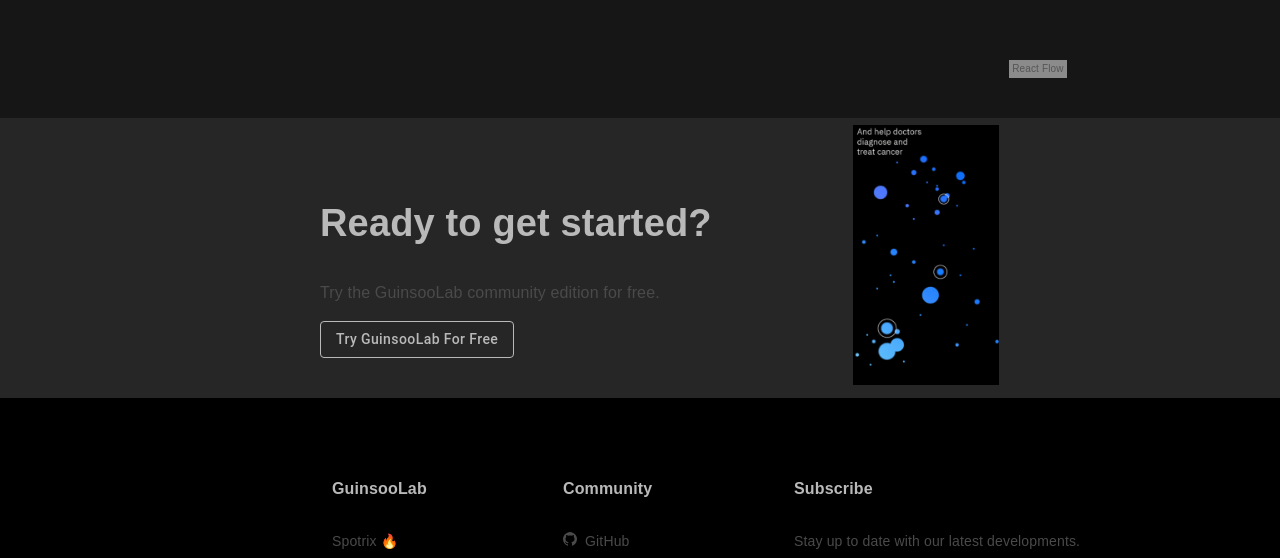
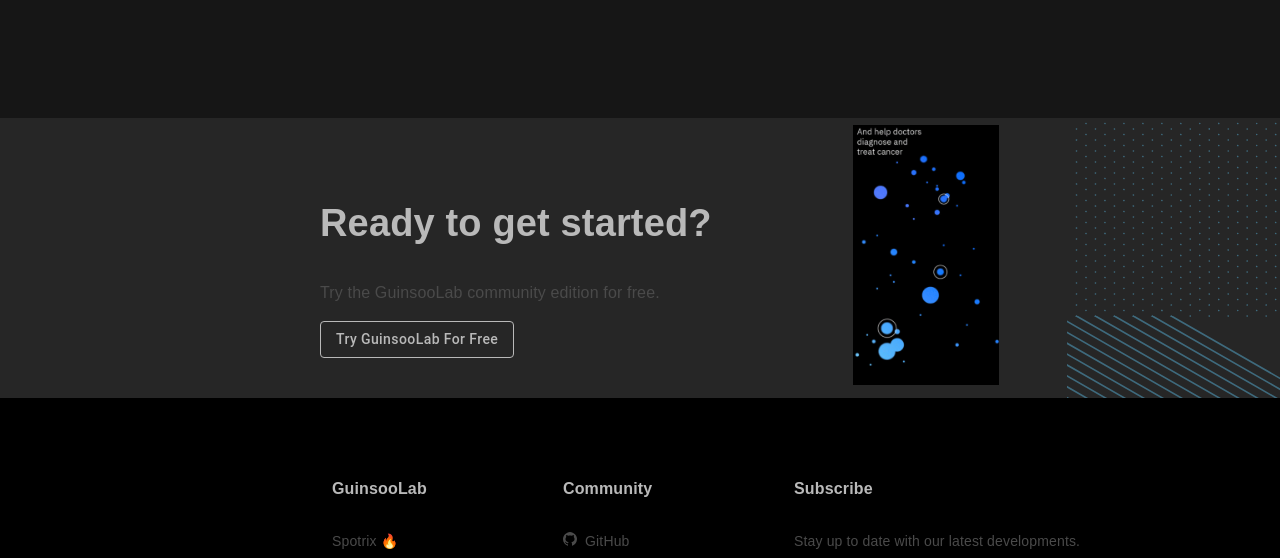
Before and after one commit to GuinsooLab/glab, a React (Create React App) app: page /#/app/home in a window 1280 px wide. Shown: the part 2917-3475 px from the top of the page. Built offline with nearby package versions, Linux system fonts and the light colour scheme.

Commit message:
fix feature 1 2 3 height

```diff
--- a/src/components/Svg/ActionFeature.js
+++ b/src/components/Svg/ActionFeature.js
@@ -33,6 +33,11 @@
       borderColor: "white",
     }
   },
+  rightPart: {
+    height: "35vh",
+    backgroundImage: 'url(' + require('../../images/hero-right.svg') + ')',
+    backgroundRepeat: "no-repeat",
+  }
 }));
 
 export default function ActionFeature() {
@@ -55,7 +60,7 @@
         <Grid item xs={2}>
           <img src={EBook} height={260} alt="ebook-for-GuinsooLab"/>
         </Grid>
-        <Grid item xs={2} />
+        <Grid item xs={2} className={classes.rightPart} />
       </Grid>
     </div>
   );
--- a/src/pages/home/components/Feature4.js
+++ b/src/pages/home/components/Feature4.js
@@ -4,7 +4,8 @@
 
 // components
 import Title from "../../../components/Title";
-import DataFlow from "../../../components/DataFlow";
+
+import DataFlowDiagram from "../../../images/home_diagram.png";
 
 const useStyles = makeStyles((theme) => ({
   root: {
@@ -42,7 +43,7 @@
           <Grid item xs={8}>
             <Grid container>
               <Grid item xs={12} className={classes.dataFlow}>
-                <DataFlow />
+                <img src={DataFlowDiagram} width={"100%"} alt="data-flow-diagram"/>
               </Grid>
             </Grid>
           </Grid>
```
Also changed, not shown: src/images/hero-right.svg (added), src/images/home_diagram.png (added).
